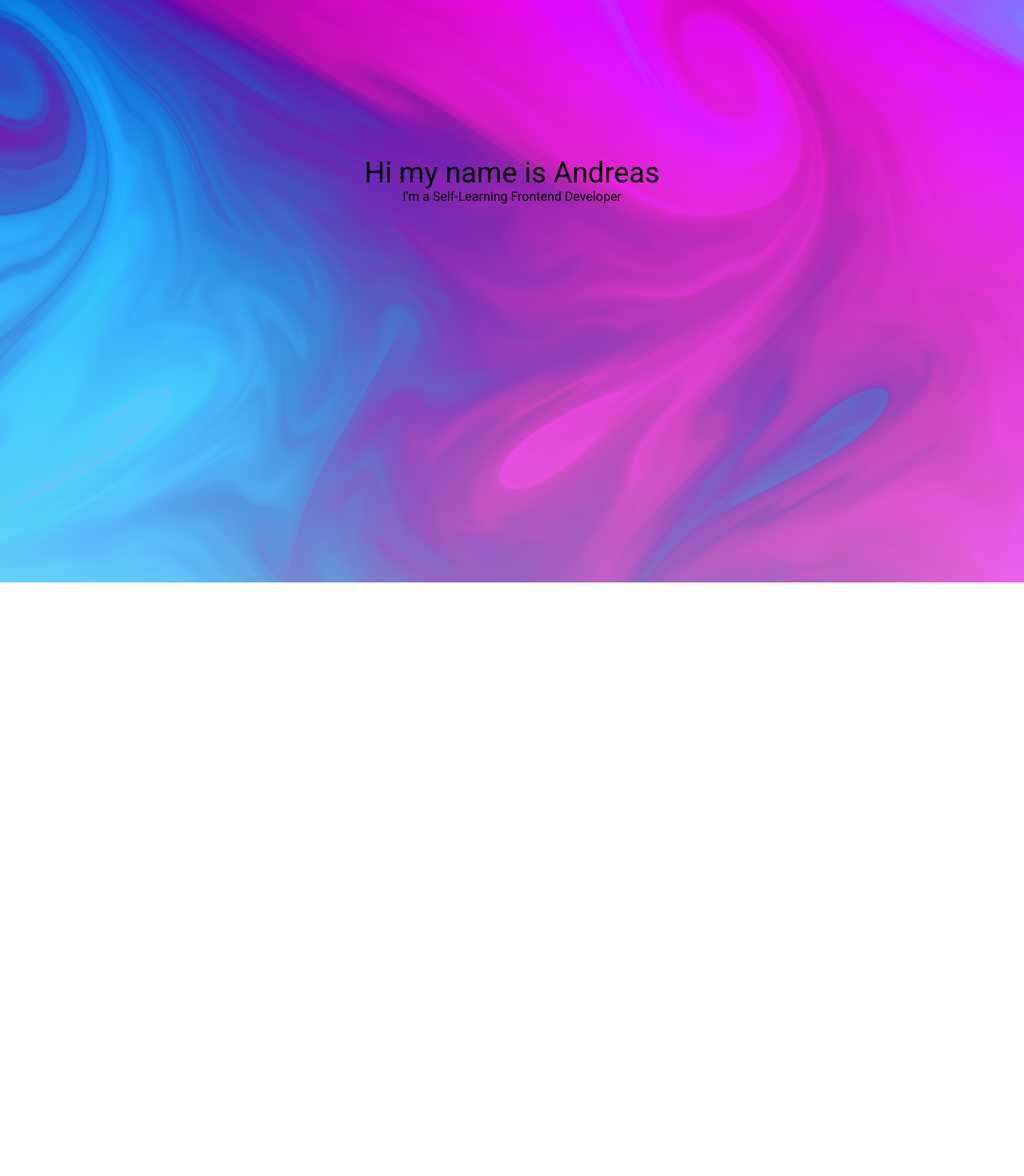
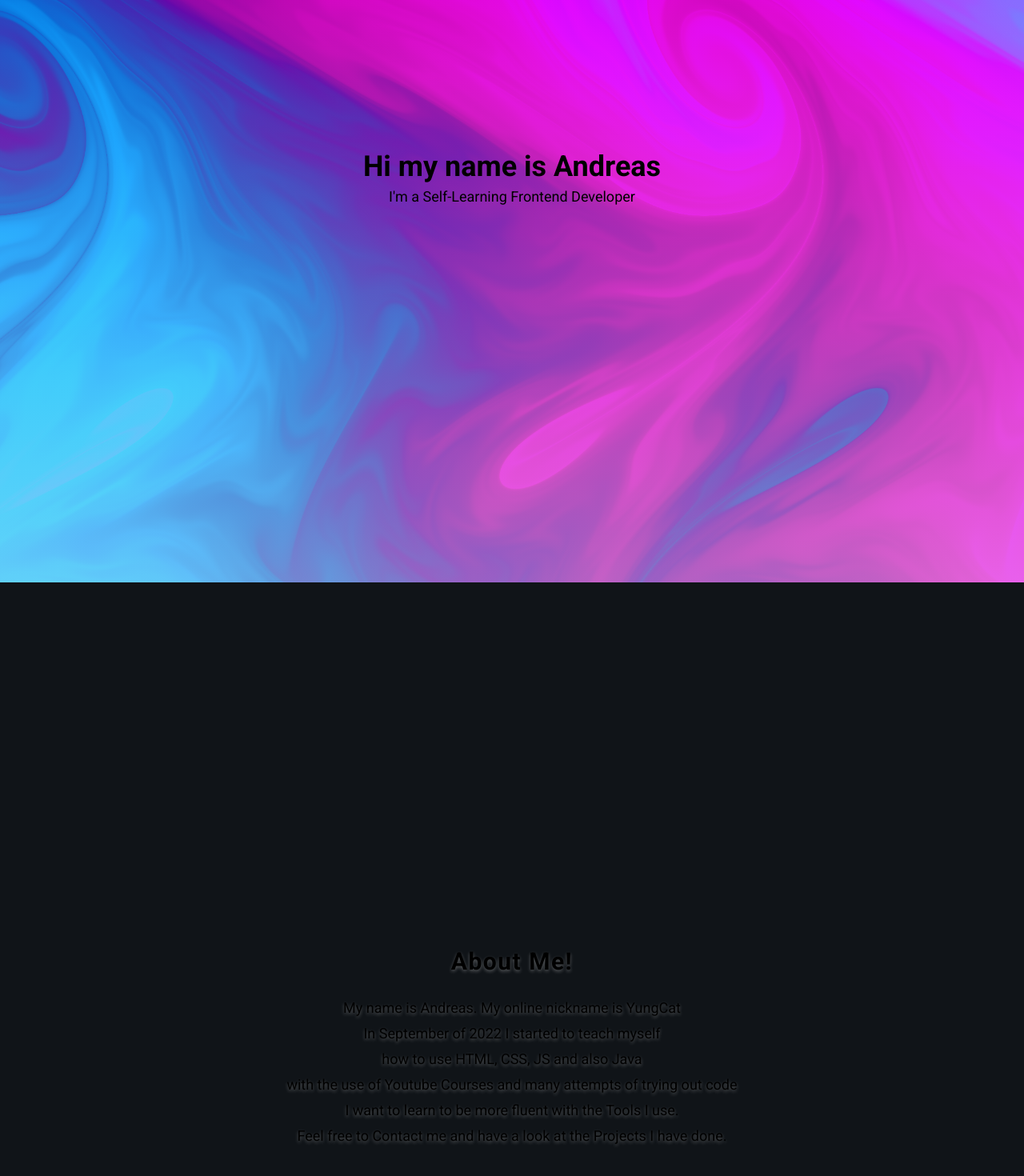
Before and after one commit to YungCatz/yungcat.de, a React (Vite) app: page / in a window 1280 px wide. Shown: the part 272-1742 px from the top of the page at 80% size. Built offline with nearby package versions, Linux system fonts and the light colour scheme; the HTML template or start-up script is replaced by a standard one.

Commit message:
about-me

```diff
--- a/src/App.jsx
+++ b/src/App.jsx
@@ -2,12 +2,14 @@ import React from 'react'
 import ReactDOM from 'react-dom/client'
 import Header from './Header.jsx'
 import Content from './content.jsx'
+import Form from './Form.jsx'
 
 export default function App() {
     return (
       <>
         <Header />
         <Content />
+        <Form />
       </>
     );
   }
--- /dev/null
+++ b/src/Form.jsx
@@ -0,0 +1,27 @@
+import React from "react";
+import { css } from "@emotion/react";
+import styled from "@emotion/styled";
+
+import Button from "@mui/material/Button";
+import {
+  CatchingPokemon,
+  CatchingPokemonOutlined,
+  DarkModeOutlined,
+  DarkModeRounded,
+  EmojiEmotions,
+  EmojiPeopleSharp,
+  Home,
+  HomeMaxOutlined,
+  HomeMaxRounded,
+  InsertEmoticonRounded,
+} from "@mui/icons-material";
+import { Icon, IconButton, Link, Switch, TextField, Tooltip } from "@mui/material";
+
+export default function Form() {
+
+    return (
+      <>
+      </>
+    );
+
+}
--- a/src/Header.jsx
+++ b/src/Header.jsx
@@ -18,25 +18,26 @@ import {
 import { Icon, IconButton, Link, Switch, Tooltip } from "@mui/material";
 
 function openHomePage() {
-  window.location.href = "./";
+  window.location.href = "./# ";
 }
 
 export default function Header() {
   return (
     <>
-      <div className="water-color-bg">
+      <div className="water-color-bg" id=" ">
         <div className="gradient"></div>
 
         {/*About-me*/}
         <div className="absolute flex flex-col self-center text-center font-roboto">
-          <h1 className="text-4xl leading-9">Hi my name is Andreas</h1>
-          <p>I'm a Self-Learning Frontend Developer</p>
+          <h1 className="text-4xl font-[900] leading-9">Hi my name is Andreas</h1>
+          <p className="text-lg/[40px]">I'm a Self-Learning Frontend Developer</p>
+
         </div>
       </div>
 
       <header>
         {/*Left-Header*/}
-        <div className="ml-4 flex justify-center content-center flex-col ">
+        <div className="ml-4 flex justify-center content-center flex-col">
           <Tooltip title="Home">
             <IconButton
               style={{ color: "white" }}
--- a/src/content.jsx
+++ b/src/content.jsx
@@ -1,17 +1,31 @@
 import React from "react";
+import {
+  CatchingPokemon,
+  CatchingPokemonOutlined,
+  DarkModeOutlined,
+  DarkModeRounded,
+  EmojiEmotions,
+  EmojiPeopleSharp,
+  Home,
+  HomeMaxOutlined,
+  HomeMaxRounded,
+  InsertEmoticonRounded,
+} from "@mui/icons-material";
+import { Fab, Icon, IconButton, Link, Switch, Tooltip } from "@mui/material";
 
 export default function Content() {
 
     return (
       <>
-        <main>
-          <div>
-            <div>
-            </div>
-            <div></div>
-          </div>
-          <div></div>
-        </main>
+        <div className="text-center text-lg/[32px] font-roboto font-normal py-20 my-[22rem] text-shadow">
+          <h1 className="font-bold text-3xl my-6 tracking-wider drop-shadow-5xl text-shadow">About Me!</h1>
+          <p>My name is Andreas. My online nickname is YungCat</p>
+          <p>In September of 2022 I started to teach myself</p>
+          <p>how to use HTML, CSS, JS and also Java</p>
+          <p>with the use of Youtube Courses and many attempts of trying out code</p>
+          <p>I want to learn to be more fluent with the Tools I use.</p>
+          <p>Feel free to Contact me and have a look at the Projects I have done.</p>
+        </div>
       </>
     );
 
--- a/src/index.css
+++ b/src/index.css
@@ -31,6 +31,7 @@ body {
   min-width: 320px;
   min-height: 100vh;
   overflow-x: hidden;
+  background-color: rgb(16, 20, 24);
 }
 
 .emoticonIcon,
@@ -104,7 +105,7 @@ header {
 }
 
 .water-color-bg {
-  background-color: #181818;
+  background-color: rgb(16, 20, 24);
   background-image: url(./assets/Water-Color.webp);
   background-repeat: no-repeat;
   background-size: cover;
@@ -123,40 +124,22 @@ header {
   width: 100vw;
   height: 100vh;
   background-color: linear;
-  background-color: rgba(0, 0, 0, 0.25);
+  background-color: rgb(16, 20, 24);
   background: linear-gradient(
     0deg,
-    rgba(13, 13, 13, 1) 0%,
+    rgba(16, 20, 24, 1) 0%,
     rgba(0, 0, 0, 0) 100%
   );
 }
 
-.about-me {
-  position: absolute;
-  display: flex;
-  flex-direction: column;
-  align-self: center;
-  text-align: center;
-  font-family: "Roboto", sans-serif;
-  line-height: 0;
-}
-
-.about-me > h1 {
-  font-size: 50px;
-}
-
-.about-me > p {
-  font-size: 20px;
+.text-shadow{
+  text-shadow: rgba(255, 255, 255, 0.3) 0px 2px 4px;
 }
 
 main {
   padding: 50px;
-  border: 1px solid white;
-  height: 1000px;
+  height: 2000px;
 }
-
-
-
 
 
 
```
